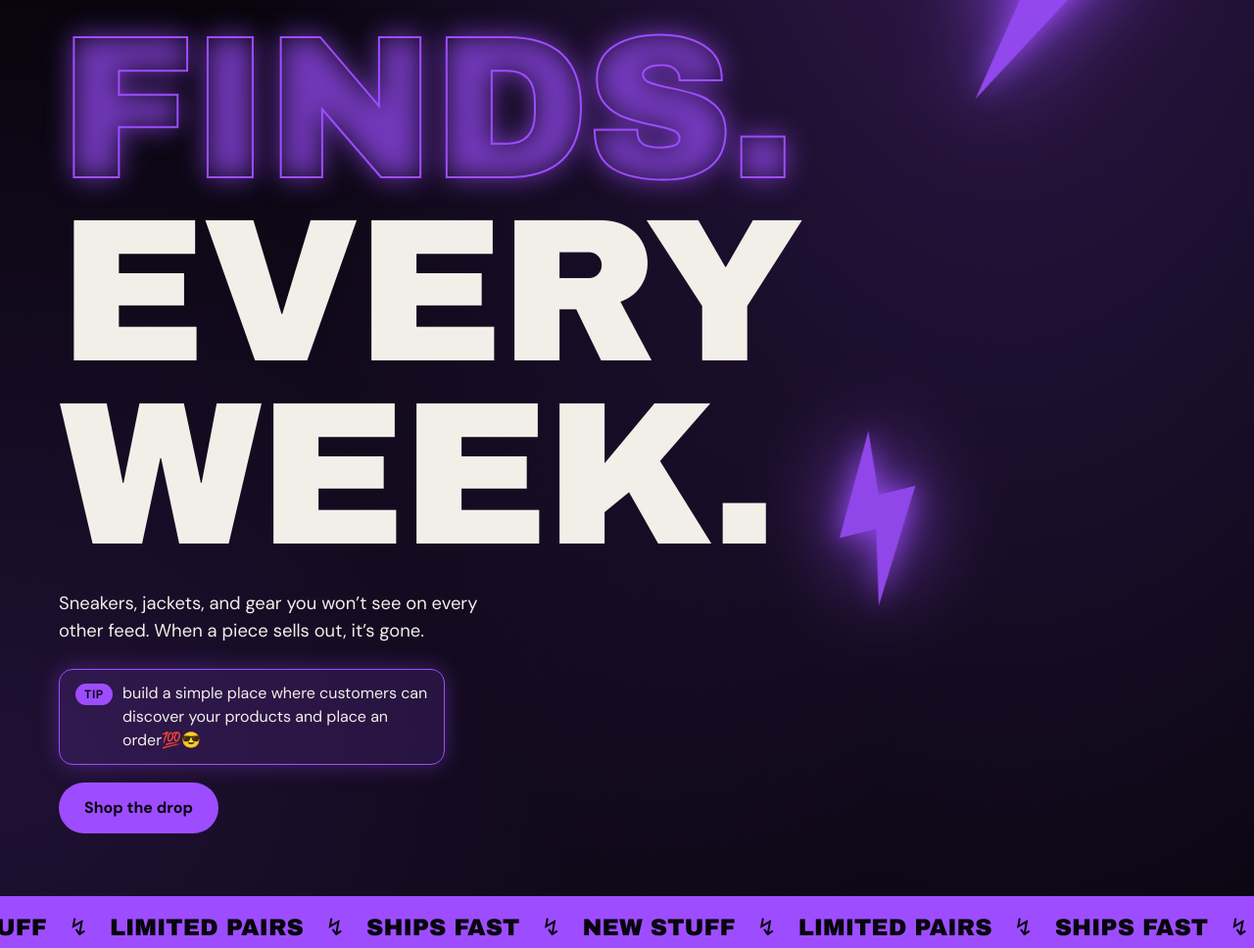
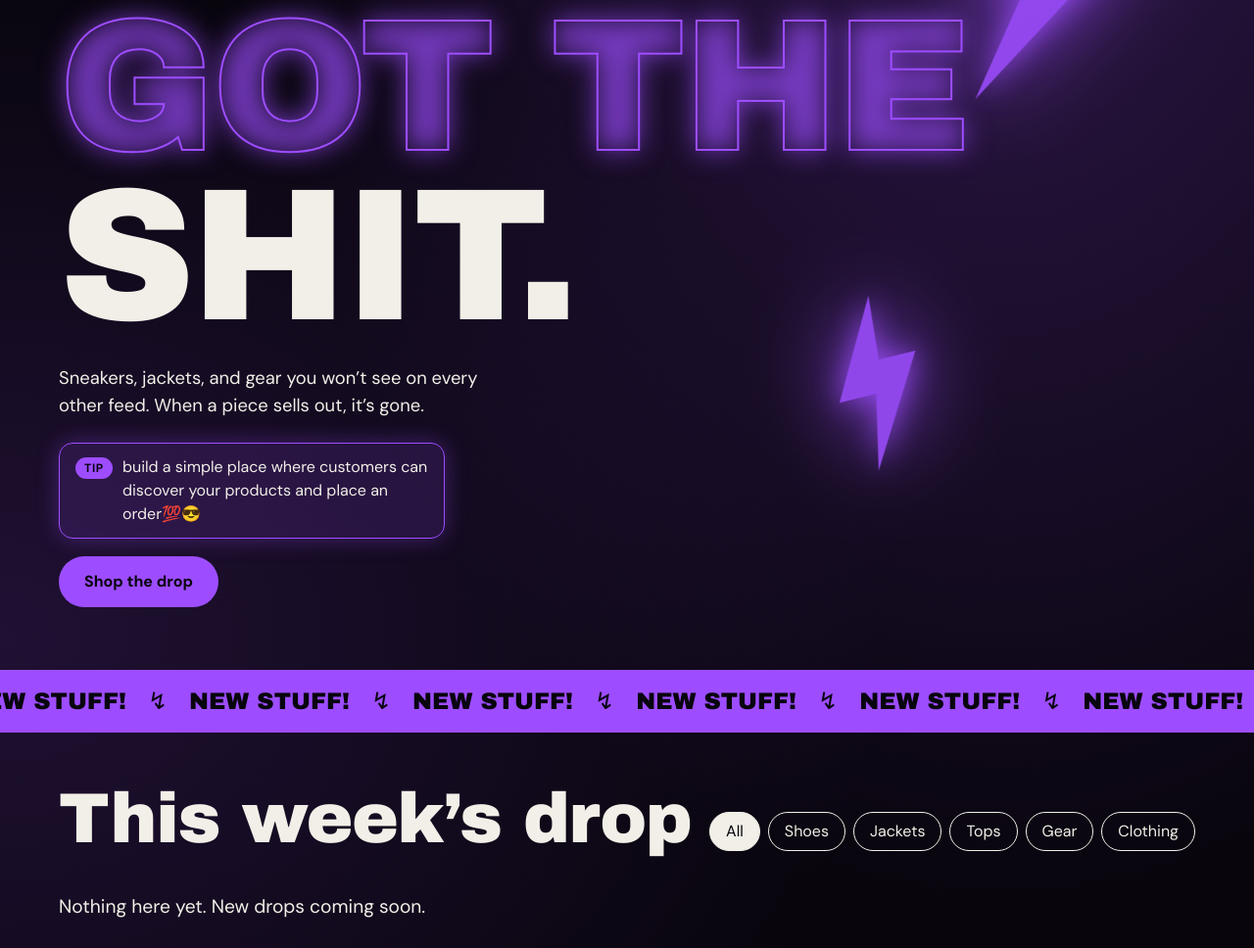
Before and after one commit to CamdenIG/Static-resells, a plain HTML site: page index.html in a window 1280 px wide. Shown: the part 330-1298 px from the top of the page at 98% size. Drawn offline with Linux system fonts and the light colour scheme.

Commit message:
Add files via upload

```diff
--- a/index.html
+++ b/index.html
@@ -23,7 +23,7 @@ nav a{text-decoration:none;font-weight:500}
 .cartbtn{background:#fff;color:var(--ink);border:0;border-radius:99px;padding:8px 16px;font-weight:700;box-shadow:0 0 16px rgba(157,77,255,.8);transition:transform .15s,box-shadow .15s}
 .cartbtn:hover{transform:translateY(-2px) rotate(2deg);box-shadow:0 0 26px #9d4dff}
 .hero{padding:48px 20px 28px;max-width:1200px;margin:0 auto}
-.hero h1{font-size:clamp(3.4rem,17vw,13rem);text-transform:uppercase}
+.hero h1{font-size:clamp(3rem,15vw,13rem);text-transform:uppercase}
 .hero h1 span{display:block}
 .hero h1 .o{color:transparent;-webkit-text-stroke:2px var(--hot);text-shadow:0 0 28px rgba(157,77,255,.7)}
 .hero{position:relative}
@@ -106,7 +106,7 @@ footer input{padding:12px 16px;border-radius:99px;border:0;min-width:0;font:inhe
   <div class="hero">
     <svg class="bolt b1" viewBox="0 0 100 160" aria-hidden="true"><polygon points="60,0 10,90 45,90 30,160 90,60 55,60"/></svg>
     <svg class="bolt b2" viewBox="0 0 100 160" aria-hidden="true"><polygon points="60,0 10,90 45,90 30,160 90,60 55,60"/></svg>
-    <h1><span>Fresh</span><span class="o">finds.</span><span>Every week.</span></h1>
+    <h1><span>Static’s</span><span class="o">got the</span><span>shit.</span></h1>
     <p>Sneakers, jackets, and gear you won’t see on every other feed. When a piece sells out, it’s gone.</p>
     <div class="tip"><b>Tip</b><span>build a simple place where customers can discover your products and place an order💯😎</span></div>
     <a class="cta" href="#shop">Shop the drop</a>
@@ -158,7 +158,7 @@ const products=[];
 const cats=['All','Shoes','Jackets','Tops','Gear','Clothing'];
 let cart=[],cur='All';
 const $=id=>document.getElementById(id);
-$('tick').innerHTML=Array(12).fill('NEW STUFF<b>↯</b>LIMITED PAIRS<b>↯</b>SHIPS FAST<b>↯</b>').join('');
+$('tick').innerHTML=Array(12).fill('NEW STUFF!<b>↯</b>').join('');
 function drawFilters(){$('filters').innerHTML=cats.map(c=>`<button aria-pressed="${c===cur}" data-c="${c}">${c}</button>`).join('')}
 function drawGrid(){
  if(!products.some(x=>cur==='All'||x.c===cur)){$('grid').innerHTML='<p style="grid-column:1/-1;font-size:1.2rem">Nothing here yet. New drops coming soon.</p>';return}
```
